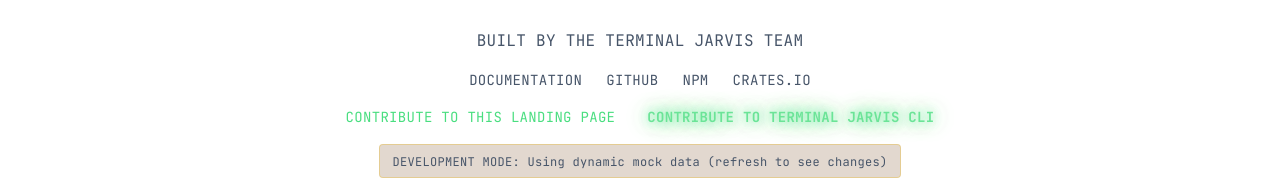
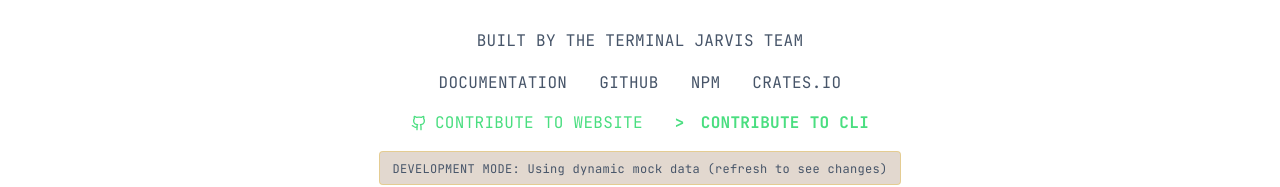
Before and after one commit to AngelCodes95/terminal-jarvis-landing, a React (Vite) app: page / in a window 1280 px wide. Shown: the part 2627-2814 px from the top of the page. Built offline with nearby package versions, Linux system fonts and the light colour scheme; no server answers.

Commit message:
feat: address PR feedback - enhance contribution links
- Add GitHub icon and terminal cursor
- Update styling and remove glow effects
- Clean up unused CSS variables

```diff
--- a/src/App.css
+++ b/src/App.css
@@ -158,3 +158,13 @@
   animation: loadingProgress 1.5s ease-in-out infinite;
   transform-origin: left center;
 }
+
+/* Terminal cursor blink animation */
+@keyframes blink {
+  0%, 50% {
+    opacity: 1;
+  }
+  51%, 100% {
+    opacity: 0;
+  }
+}
--- a/src/components/TerminalJarvisLanding.tsx
+++ b/src/components/TerminalJarvisLanding.tsx
@@ -627,7 +627,7 @@
           <div className="terminal-mono theme-text-secondary mb-responsive-sm text-base-responsive">
             BUILT BY THE TERMINAL JARVIS TEAM
           </div>
-          <div className="flex justify-center space-x-responsive-md text-sm-responsive mb-responsive-sm">
+          <div className="flex justify-center space-x-responsive-lg text-base-responsive mb-responsive-sm">
             <a
               href="https://github.com/BA-CalderonMorales/terminal-jarvis/tree/main#terminal-jarvis"
               target="_blank"
@@ -663,22 +663,45 @@
           </div>
 
           {/* Contribution Links */}
-          <div className="flex justify-center space-x-responsive-lg text-sm-responsive mb-responsive-sm">
+          <div className="flex justify-center space-x-8 text-base mb-responsive-sm">
             <a
               href="https://github.com/AngelCodes95/terminal-jarvis-landing/blob/development/CONTRIBUTING.md"
               target="_blank"
               rel="noopener noreferrer"
-              className="terminal-mono font-semibold contribute-link"
+              className="terminal-mono font-semibold contribute-link flex items-center gap-2"
             >
-              CONTRIBUTE TO THIS LANDING PAGE
+              <svg
+                width="16"
+                height="16"
+                viewBox="0 0 24 24"
+                fill="none"
+                stroke="currentColor"
+                strokeWidth="2"
+                strokeLinecap="round"
+                strokeLinejoin="round"
+              >
+                <path d="M15 22v-4a4.8 4.8 0 0 0-1-3.5c3 0 6-2 6-5.5.08-1.25-.27-2.48-1-3.5.28-1.15.28-2.35 0-3.5 0 0-1 0-3 1.5-2.64-.5-5.36-.5-8 0C6 2 5 2 5 2c-.3 1.15-.3 2.35 0 3.5A5.403 5.403 0 0 0 4 9c0 3.5 3 5.5 6 5.5-.39.49-.68 1.05-.85 1.65-.17.6-.22 1.23-.15 1.85v4"/>
+                <path d="M9 18c-4.51 2-5-2-7-2"/>
+              </svg>
+              CONTRIBUTE TO WEBSITE
             </a>
             <a
               href="https://github.com/BA-CalderonMorales/terminal-jarvis/blob/develop/docs/CONTRIBUTIONS.md"
               target="_blank"
               rel="noopener noreferrer"
-              className="terminal-mono font-semibold contribute-cli-link"
+              className="terminal-mono font-semibold contribute-cli-link flex items-center gap-2"
             >
-              CONTRIBUTE TO TERMINAL JARVIS CLI
+              <span className="flex items-center">
+                &gt;
+                <span
+                  className="w-2 h-4 bg-current"
+                  style={{
+                    animation: 'blink 1s step-end infinite'
+                  }}
+                >
+                </span>
+              </span>
+              CONTRIBUTE TO CLI
             </a>
           </div>
           {import.meta.env?.PROD === false && (
--- a/src/index.css
+++ b/src/index.css
@@ -312,8 +312,6 @@
 :root {
   --contribute-color: #4ade80;
   --contribute-color-hover: #22c55e;
-  --contribute-glow: rgba(74, 222, 128, 0.5);
-  --contribute-cli-glow: rgba(74, 222, 128, 0.8);
 }
 
 /* Contribution Link Styles */
@@ -328,11 +326,6 @@
 
 .contribute-cli-link {
   color: var(--contribute-color) !important;
-  text-shadow:
-    0 0 10px var(--contribute-cli-glow),
-    0 0 20px var(--contribute-cli-glow),
-    0 0 30px var(--contribute-cli-glow);
-  animation: pulse 2s cubic-bezier(0.4, 0, 0.6, 1) infinite;
   transition: color 0.3s ease;
 }
 
```
Also changed, not shown: 1 other file (tests, documents, lock files or other folders).
